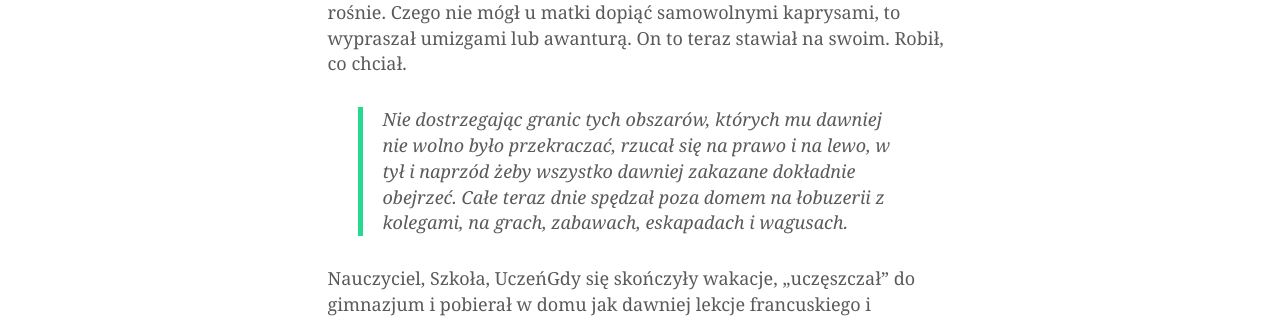
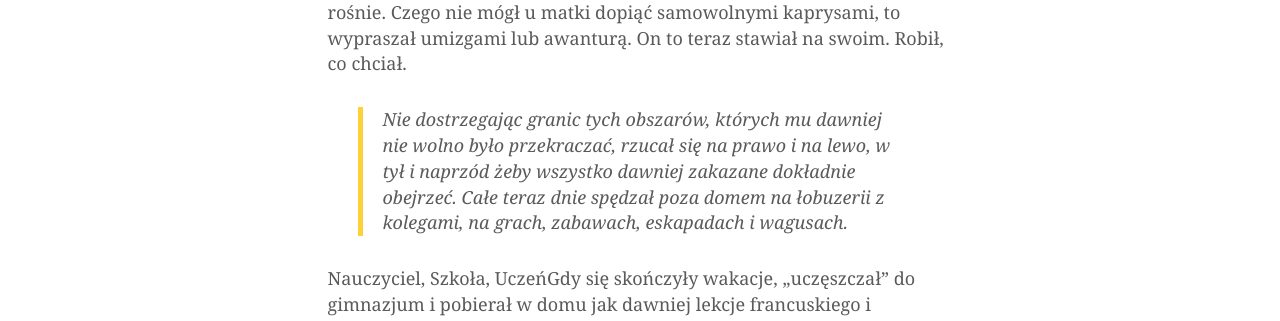
Before and after one commit to edwingrafik/edwingrafik.github.io, a Jekyll site: the page built from _posts/2016-04-24-projekt-logo.md, in a window 1280 px wide and 1400 px high, scrolled down 1754 px. Shown: the part 153-474 px from the top of the window. Built offline with Jekyll 4.4.1, drawn with Linux system fonts in a browser that asks for light colours; some web fonts are replaced; comment, search, counter and statistics services are not loaded.

Commit message:
Update agency.css

```diff
--- a/_includes/css/agency.css
+++ b/_includes/css/agency.css
@@ -61,7 +61,7 @@ blockquote {
     display: block;
     border-left: 5px;
     border-style: solid;
-    border-color: #26d991;
+    border-color: #{{ site.data.template.color.primary }};
     border-top: none;
     border-right: none;
     border-bottom: none;
```
